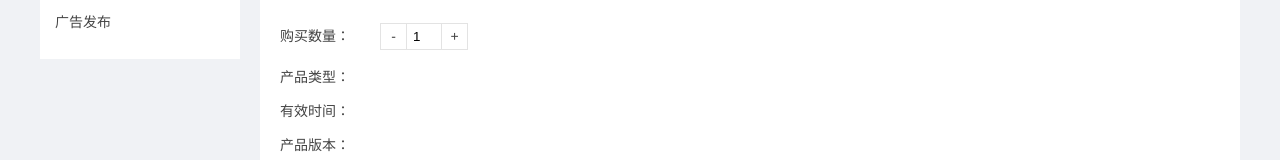
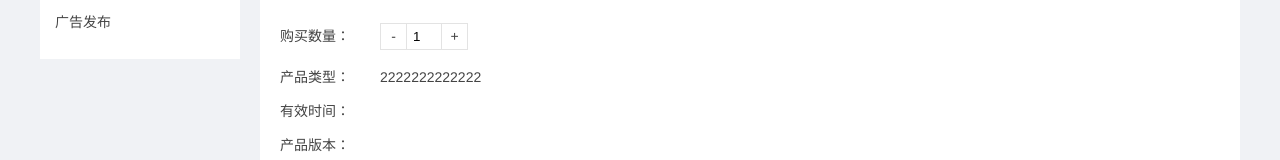
Before and after one commit to bingzhe/SalePlatform, a Vue app: page /detail/analysis in a window 1280 px wide. Shown: the part 247-407 px from the top of the page. Built offline with nearby package versions, Linux system fonts and the light colour scheme; what vue-resource would draw is missing.

Commit message:
seletion

```diff
--- a/src/pages/detail/analysis.vue
+++ b/src/pages/detail/analysis.vue
@@ -18,7 +18,7 @@
                     产品类型：
                 </div>
                 <div class="sales-board-line-right">
-
+                    <v-selection></v-selection>
                 </div>
             </div>
             <div class="sales-board-line">
@@ -61,9 +61,11 @@
 
 <script>
 import VCounter from '../../components/base/counter'
+import VSelection from '../../components/base/selection'
 export default {
     components: {
-        VCounter
+        VCounter,
+        VSelection
     },
     data () {
         return {
```
